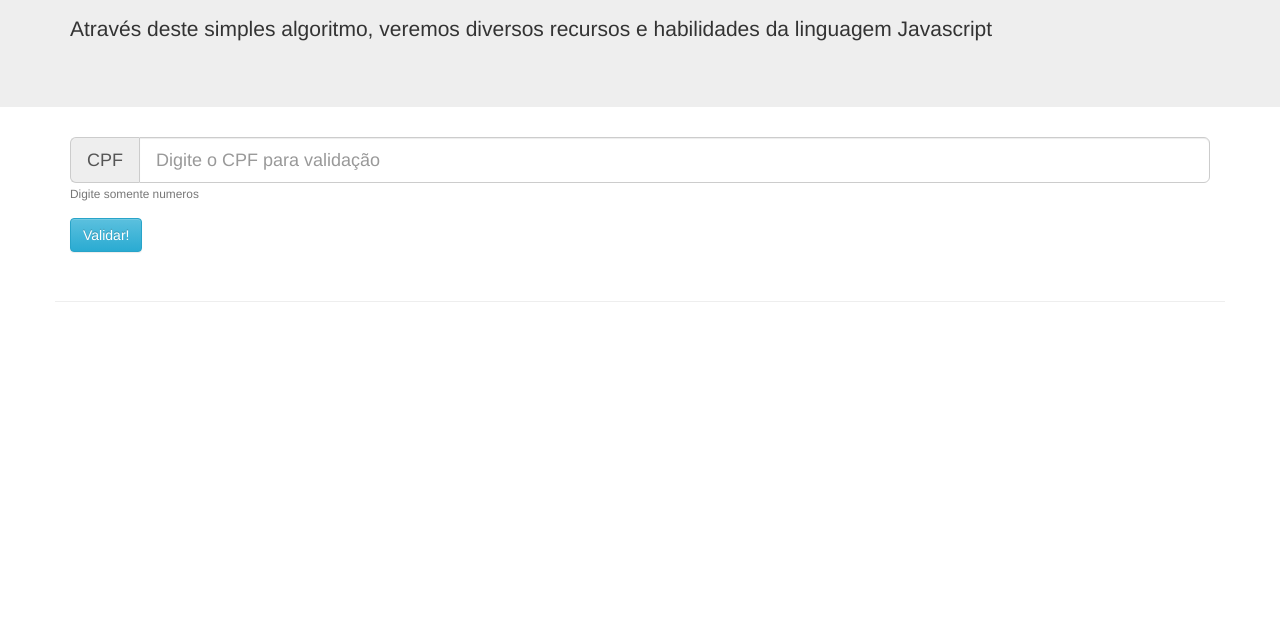
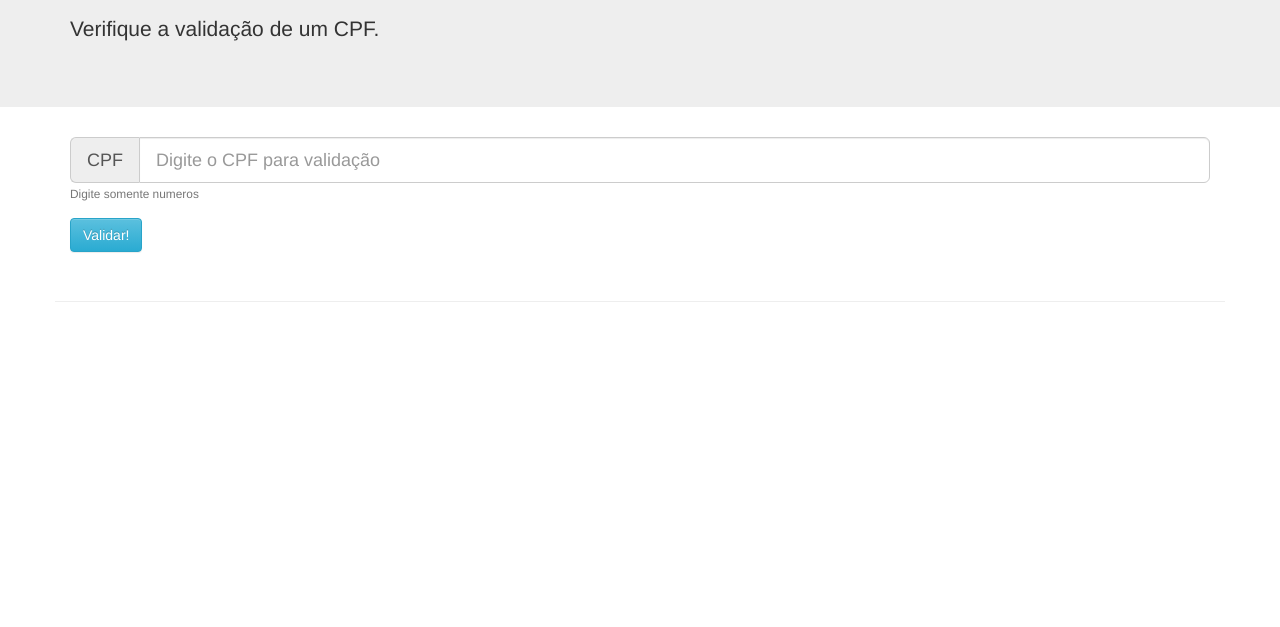
Before and after one commit to EduBarros101/valida-CPF, a plain HTML site: page index.html in a window 1280 px wide. Shown: the part 173-800 px from the top of the page. Drawn offline with nearby package versions, Linux system fonts and the light colour scheme.

```diff
--- a/index.html
+++ b/index.html
@@ -31,10 +31,7 @@
       <div class="container">
         <h1 class="page-header">Validador de CPF</h1>
 
-        <p>
-          Através deste simples algoritmo, veremos diversos recursos e
-          habilidades da linguagem Javascript
-        </p>
+        <p>Verifique a validação de um CPF.</p>
       </div>
     </div>
 
```
